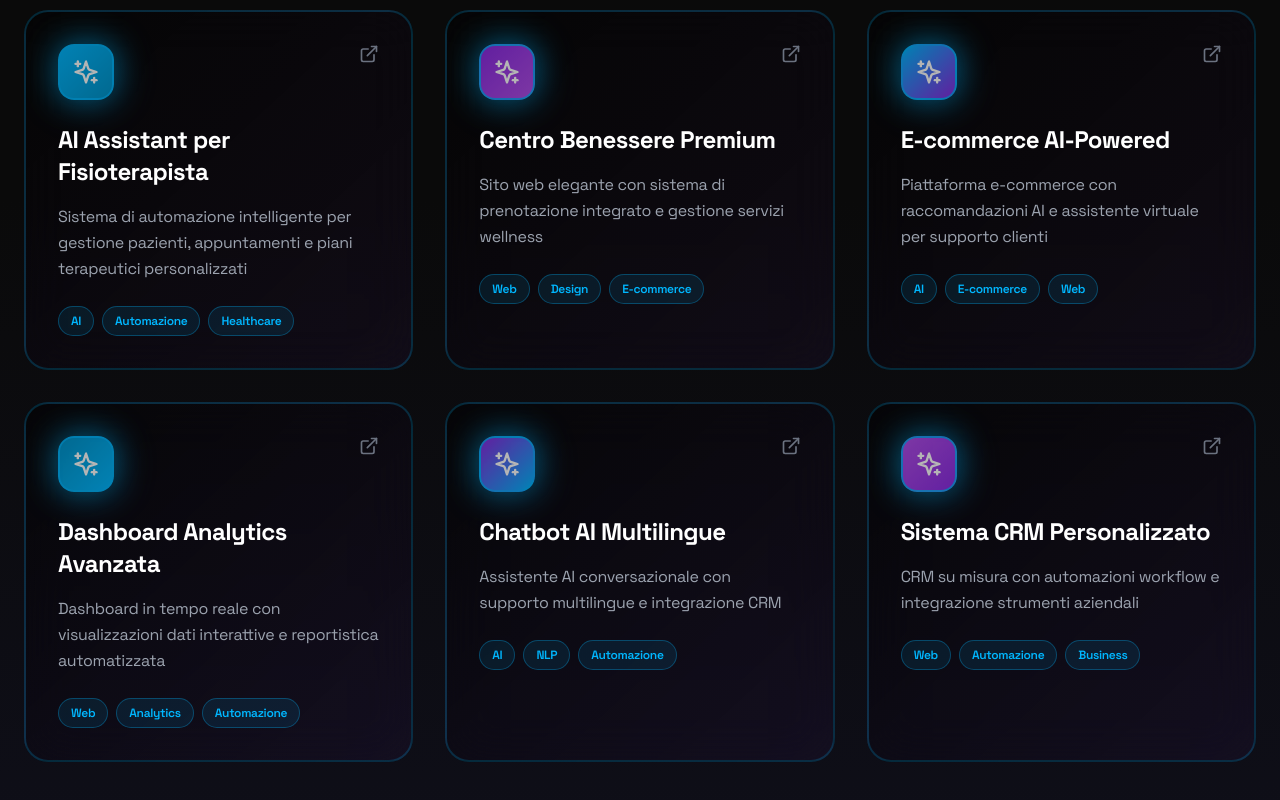
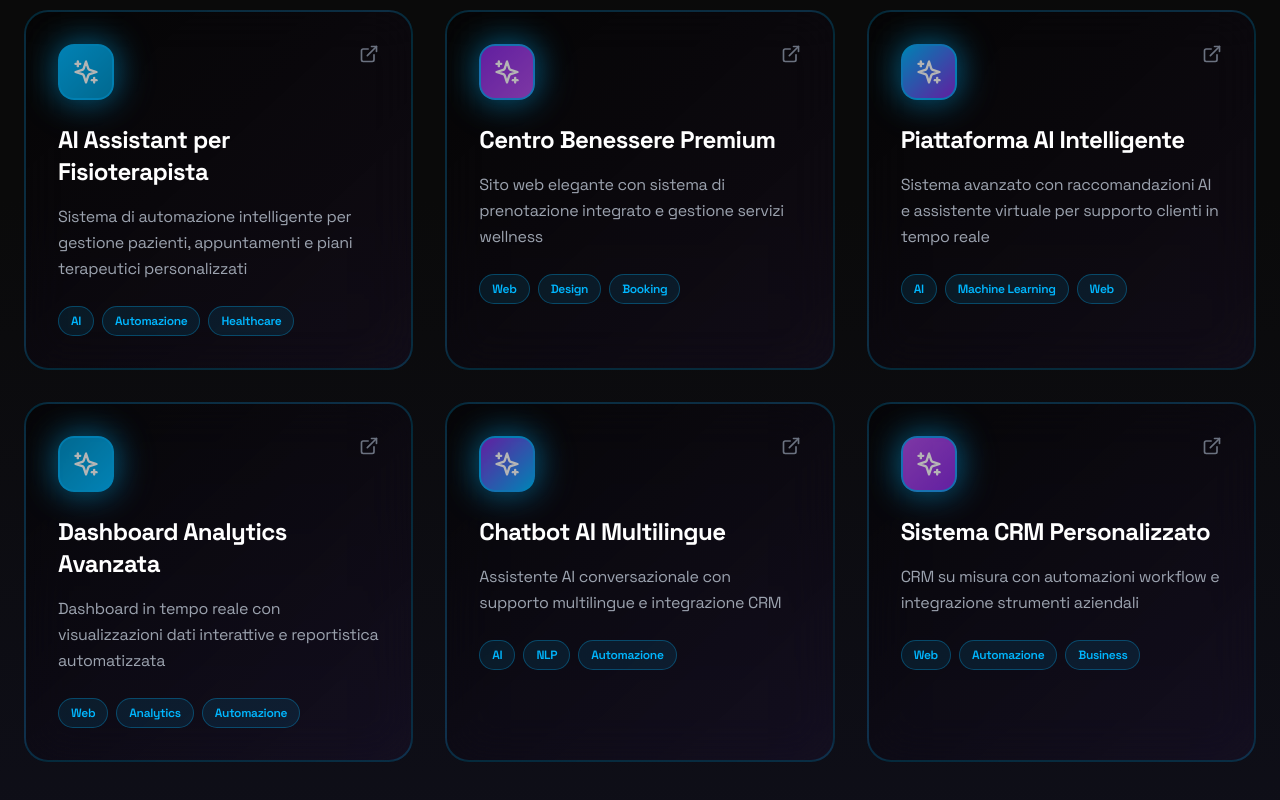
Before and after one commit to MarcoBertaccini/zenith, a React (Vite) app: page / in a window 1280 px wide. Shown: the part 2738-3538 px from the top of the page. Built offline with nearby package versions, Linux system fonts and the light colour scheme.

Commit message:
Updated Projects.tsx

```diff
--- a/src/components/Projects.tsx
+++ b/src/components/Projects.tsx
@@ -19,14 +19,14 @@ const Projects = () => {
       title: 'Centro Benessere Premium',
       category: 'Web Development',
       description: 'Sito web elegante con sistema di prenotazione integrato e gestione servizi wellness',
-      tags: ['Web', 'Design', 'E-commerce'],
+      tags: ['Web', 'Design', 'Booking'],
       gradient: 'from-[#8a2be2] to-[#b14ee8]',
     },
     {
-      title: 'E-commerce AI-Powered',
+      title: 'Piattaforma AI Intelligente',
       category: 'AI & Web',
-      description: 'Piattaforma e-commerce con raccomandazioni AI e assistente virtuale per supporto clienti',
-      tags: ['AI', 'E-commerce', 'Web'],
+      description: 'Sistema avanzato con raccomandazioni AI e assistente virtuale per supporto clienti in tempo reale',
+      tags: ['AI', 'Machine Learning', 'Web'],
       gradient: 'from-[#00b7ff] to-[#8a2be2]',
     },
     {
```
